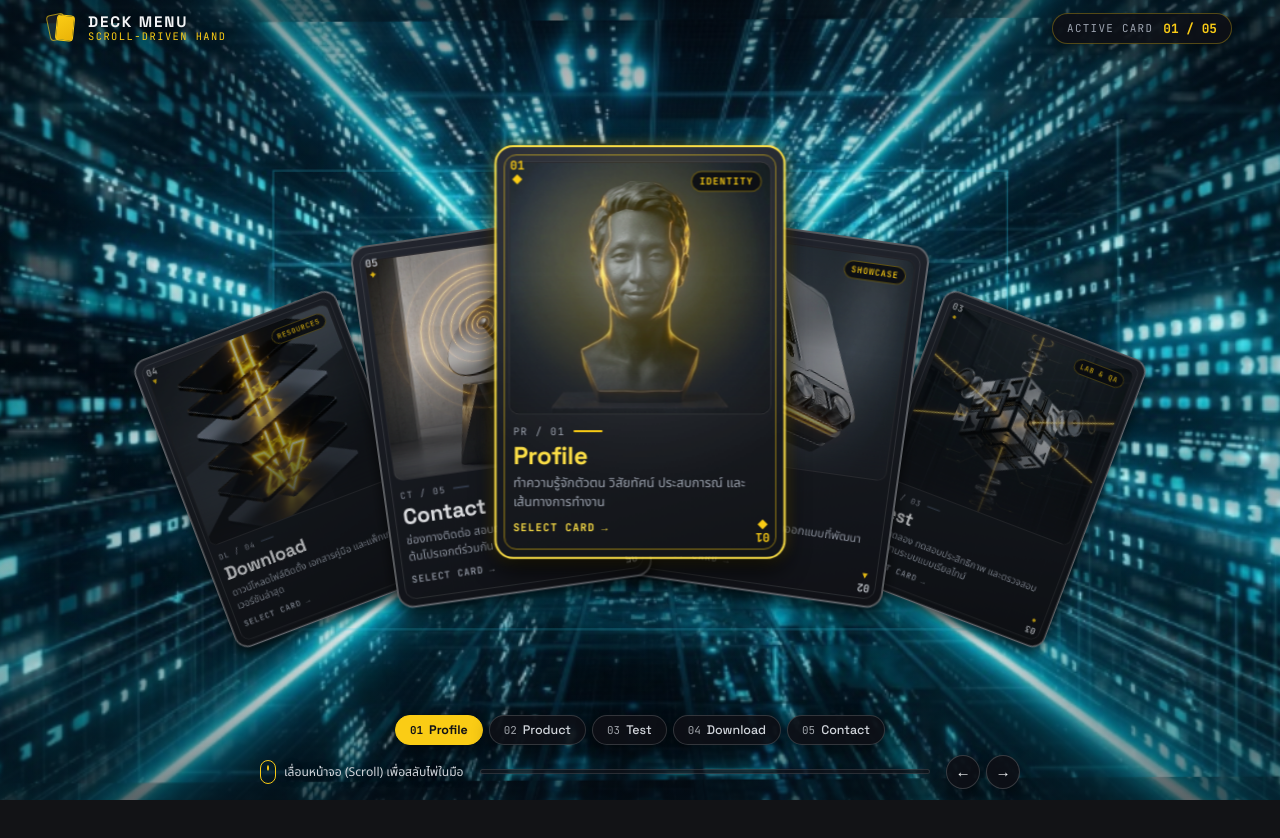
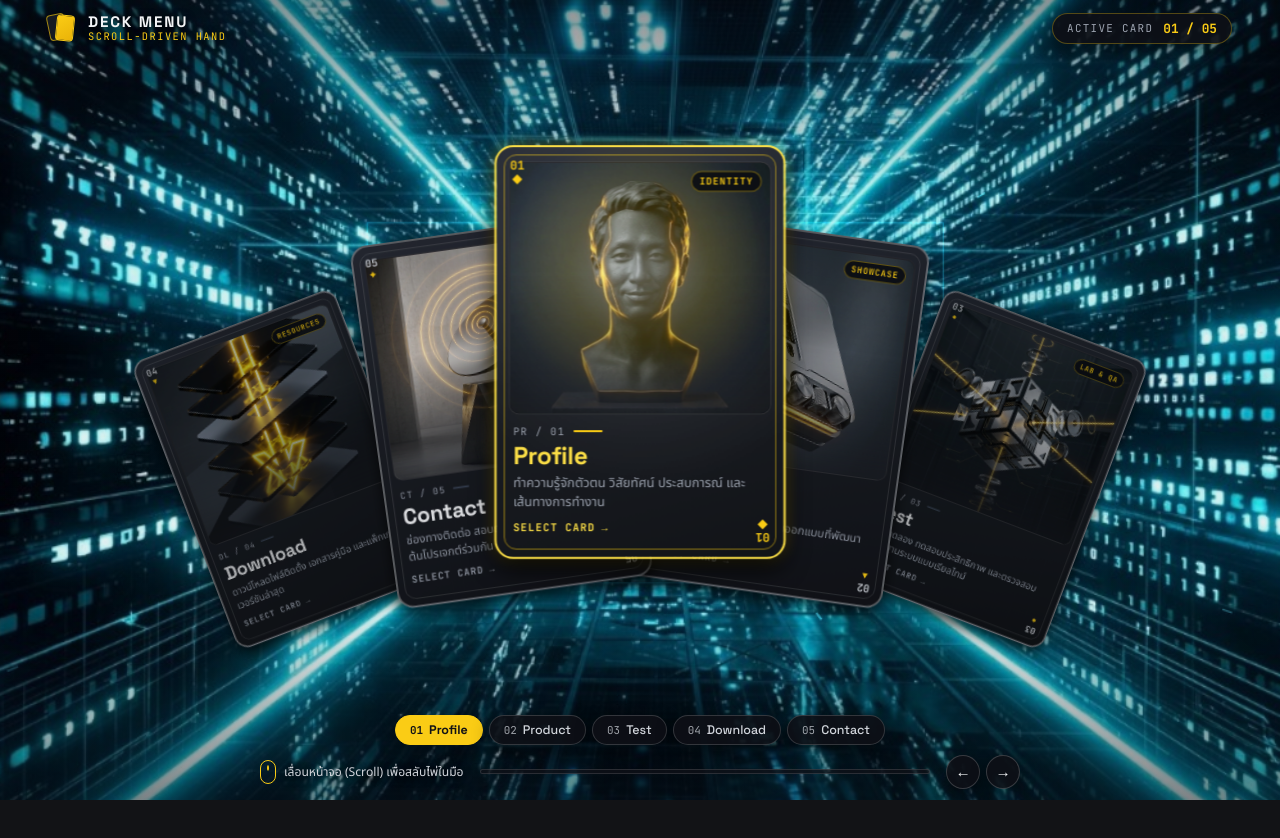
Before and after one commit to neoitti/WebBiGFaTheR, a plain HTML site: page index.html in a window 1280 px wide. Shown: the top 838 px of the page. Drawn offline with Linux system fonts and the light colour scheme; animation ran at ten frames a second.

Commit message:
Make tunnel background single unified smooth image with vector sparks

```diff
--- a/index.html
+++ b/index.html
@@ -5,7 +5,7 @@
   <meta name="viewport" content="width=device-width, initial-scale=1.0" />
   <title>Card Hand Menu — Scroll-Driven Deck</title>
   <link rel="stylesheet" href="fonts/fonts.css" />
-  <link rel="stylesheet" href="styles.css?v=3" />
+  <link rel="stylesheet" href="styles.css?v=4" />
 </head>
 <body>
   <!-- Scrollable height track that drives the scroll-driven card hand -->
@@ -333,6 +333,6 @@
     </div>
   </div>
 
-  <script src="script.js?v=3"></script>
+  <script src="script.js?v=4"></script>
 </body>
 </html>
--- a/script.js
+++ b/script.js
@@ -60,47 +60,29 @@
   let lastClosestIndex = -1;
   let toastTimer = null;
 
-  // --- GPU-Balanced Canvas Deep-Sinking Tunnel Engine ---
+  // --- Unified Single-Image Smooth Tunnel Background Engine ---
   const ctx = tunnelCanvas ? tunnelCanvas.getContext("2d", { alpha: false }) : null;
   const bgImg = new Image();
-  let spriteCanvas = null;
-  let spriteW = 0;
-  let spriteH = 0;
+  let imgReady = false;
   let canvasW = 0;
   let canvasH = 0;
   let canvasDpr = 1;
   let needsCanvasResize = true;
 
-  function buildHollowTunnelSprite() {
-    if (!bgImg.naturalWidth || !bgImg.naturalHeight) return;
-    const maxW = isTouchOnly || window.innerWidth <= 768 ? 720 : 1024;
-    const scale = Math.min(1, maxW / bgImg.naturalWidth);
-    spriteW = Math.round(bgImg.naturalWidth * scale);
-    spriteH = Math.round(bgImg.naturalHeight * scale);
+  // Deterministic radial data sparks that glide smoothly outward along the corridor walls
+  const TUNNEL_SPARKS = Array.from({ length: 18 }, (_, idx) => {
+    const angle = ((idx * 137.5) % 360) * (Math.PI / 180);
+    return {
+      phase: idx / 18,
+      cos: Math.cos(angle),
+      sin: Math.sin(angle),
+      size: idx % 3 === 0 ? 3 : 2,
+    };
+  });
 
-    spriteCanvas = document.createElement("canvas");
-    spriteCanvas.width = spriteW;
-    spriteCanvas.height = spriteH;
-    const sctx = spriteCanvas.getContext("2d");
-
-    sctx.drawImage(bgImg, 0, 0, spriteW, spriteH);
-
-    // Pre-bake hollow center portal cutout ONCE at startup (zero per-frame mask cost)
-    sctx.save();
-    sctx.globalCompositeOperation = "destination-out";
-    const cx = spriteW * 0.5;
-    const cy = spriteH * 0.5;
-    const radius = Math.max(spriteW, spriteH) * 0.2;
-    const grad = sctx.createRadialGradient(cx, cy, radius * 0.36, cx, cy, radius);
-    grad.addColorStop(0, "rgba(0, 0, 0, 1)");
-    grad.addColorStop(0.55, "rgba(0, 0, 0, 0.88)");
-    grad.addColorStop(1, "rgba(0, 0, 0, 0)");
-    sctx.fillStyle = grad;
-    sctx.fillRect(0, 0, spriteW, spriteH);
-    sctx.restore();
-  }
-
-  bgImg.onload = buildHollowTunnelSprite;
+  bgImg.onload = () => {
+    imgReady = true;
+  };
   bgImg.src = "images/bg-tunnel.jpg";
 
   function syncCanvasSize() {
@@ -213,73 +195,73 @@
   }
 
   function renderTunnelCanvas(dt) {
-    if (reducedMotion || !ctx || !spriteCanvas) return;
+    if (reducedMotion || !ctx || !imgReady || !bgImg.naturalWidth) return;
     if (needsCanvasResize) syncCanvasSize();
 
-    // Steady constant tunnel speed independent of scroll-driven card motion
-    tunnelClock = (tunnelClock + dt * 0.11) % 1000;
+    // Steady constant pace completely independent of scroll
+    tunnelClock = (tunnelClock + dt * 0.085) % 1000;
 
-    const coverScale = Math.max(canvasW / spriteW, canvasH / spriteH);
-    const cx = canvasW * 0.5;
-    const cy = canvasH * 0.5;
+    const imgW = bgImg.naturalWidth;
+    const imgH = bgImg.naturalHeight;
+    const coverScale = Math.max(canvasW / imgW, canvasH / imgH);
 
-    ctx.fillStyle = "#04080e";
-    ctx.fillRect(0, 0, canvasW, canvasH);
+    // Smooth single-image breathing zoom & gentle camera float (zero overlapping copies)
+    const breath = 0.5 - 0.5 * Math.cos(tunnelClock * Math.PI * 2);
+    const scale = coverScale * (1.03 + 0.11 * breath);
+    const swayX = Math.sin(tunnelClock * Math.PI * 2) * (canvasW * 0.012);
+    const swayY = Math.sin(tunnelClock * Math.PI * 4) * (canvasH * 0.008);
+    const rot = Math.sin(tunnelClock * Math.PI * 2) * 0.008;
 
-    // Subtle full-bleed base layer so far corners always stay seamless
-    const baseScale = coverScale * 1.06;
-    const bw = spriteW * baseScale;
-    const bh = spriteH * baseScale;
-    ctx.globalAlpha = 0.66;
-    ctx.drawImage(bgImg, cx - bw * 0.5 + currentBgX * 0.4, cy - bh * 0.5 + currentBgY * 0.4, bw, bh);
+    const cx = canvasW * 0.5 + swayX + currentBgX * 0.5;
+    const cy = canvasH * 0.5 + swayY + currentBgY * 0.5;
+    const dw = imgW * scale;
+    const dh = imgH * scale;
 
-    // 3 telescoping depth layers sorted back-to-front
-    const layers = [];
+    ctx.save();
+    ctx.translate(cx, cy);
+    ctx.rotate(rot);
+    ctx.drawImage(bgImg, -dw * 0.5, -dh * 0.5, dw, dh);
+    ctx.restore();
+
+    // Smooth additive perspective frames + subtle data sparks gliding forward
+    ctx.save();
+    ctx.globalCompositeOperation = "lighter";
+
+    const frameWBase = canvasW * 0.92;
+    const frameHBase = canvasH * 0.92;
+    ctx.lineWidth = 1.4;
     for (let i = 0; i < 3; i++) {
-      layers.push((i / 3 + tunnelClock) % 1);
-    }
-    layers.sort((a, b) => a - b);
-
-    for (let i = 0; i < 3; i++) {
-      const p = layers[i];
-      const scale = 0.24 * Math.pow(9.6, p) * coverScale;
-      const alpha = smoothstep(0.0, 0.16, p) * (1 - smoothstep(0.84, 1.0, p));
-      if (alpha <= 0.005) continue;
-
-      const rot = Math.sin((p + tunnelClock * 0.35) * Math.PI * 2) * 0.006;
-      const dw = spriteW * scale;
-      const dh = spriteH * scale;
-
-      ctx.save();
-      ctx.globalAlpha = alpha;
-      ctx.translate(cx + currentBgX * p, cy + currentBgY * p);
-      ctx.rotate(rot);
-      ctx.drawImage(spriteCanvas, -dw * 0.5, -dh * 0.5, dw, dh);
-      ctx.restore();
-    }
-
-    // 3 crisp neon perspective corridor frames (vector strokes = near-zero GPU cost)
-    const frameWBase = canvasW * 0.86;
-    const frameHBase = canvasH * 0.86;
-    ctx.lineWidth = 1.5;
-    for (let i = 0; i < 3; i++) {
-      const fp = (i / 3 + tunnelClock) % 1;
-      const fScale = 0.14 * Math.pow(13, fp);
-      const fOp = smoothstep(0.02, 0.22, fp) * (1 - smoothstep(0.74, 1.0, fp)) * 0.46;
-      if (fOp <= 0.01) continue;
+      const fp = (i / 3 + tunnelClock * 1.45) % 1;
+      const fScale = 0.09 * Math.pow(14, fp);
+      const fOp = smoothstep(0.03, 0.25, fp) * (1 - smoothstep(0.72, 1.0, fp)) * 0.26;
+      if (fOp <= 0.005) continue;
 
       const fw = frameWBase * fScale;
       const fh = frameHBase * fScale;
       ctx.strokeStyle = `rgba(56, 226, 255, ${fOp.toFixed(3)})`;
-      ctx.strokeRect(
-        cx + currentBgX * fp - fw * 0.5,
-        cy + currentBgY * fp - fh * 0.5,
-        fw,
-        fh
-      );
+      ctx.strokeRect(cx - fw * 0.5, cy - fh * 0.5, fw, fh);
     }
 
-    ctx.globalAlpha = 1;
+    const maxRadius = Math.hypot(canvasW, canvasH) * 0.58;
+    for (let i = 0; i < TUNNEL_SPARKS.length; i++) {
+      const s = TUNNEL_SPARKS[i];
+      const sp = (s.phase + tunnelClock * 1.8) % 1;
+      const dist = 16 + Math.pow(sp, 2.1) * maxRadius;
+      const sOp = smoothstep(0.05, 0.28, sp) * (1 - smoothstep(0.76, 1.0, sp)) * 0.45;
+      if (sOp <= 0.01) continue;
+
+      const sx = cx + s.cos * dist;
+      const sy = cy + s.sin * dist;
+      const len = s.size + sp * 10;
+      ctx.strokeStyle = `rgba(125, 243, 255, ${sOp.toFixed(3)})`;
+      ctx.lineWidth = s.size * 0.75;
+      ctx.beginPath();
+      ctx.moveTo(sx, sy);
+      ctx.lineTo(sx + s.cos * len, sy + s.sin * len);
+      ctx.stroke();
+    }
+
+    ctx.restore();
   }
 
   function renderHand(progress) {
@@ -368,11 +350,9 @@
   window.addEventListener(
     "resize",
     () => {
-      const widthChanged = Math.abs(window.innerWidth - canvasW) > 2;
       needsCanvasResize = true;
       forceHandRender = true;
       readScrollProgress();
-      if (widthChanged && bgImg.complete) buildHollowTunnelSprite();
     },
     { passive: true }
   );
@@ -603,7 +583,7 @@
   );
 
   // Initialize
-  if (bgImg.complete) buildHollowTunnelSprite();
+  if (bgImg.complete && bgImg.naturalWidth) imgReady = true;
   syncCanvasSize();
   readScrollProgress();
   currentProgress = targetProgress;
```
